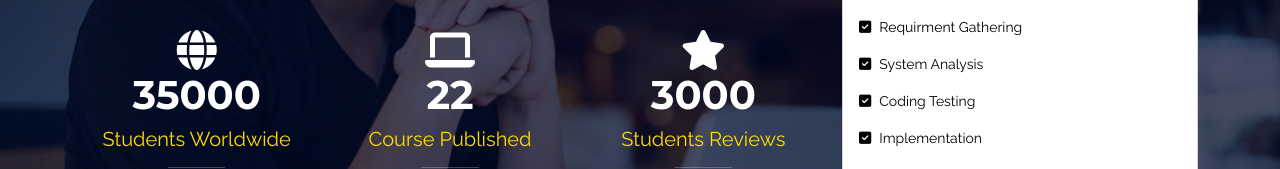
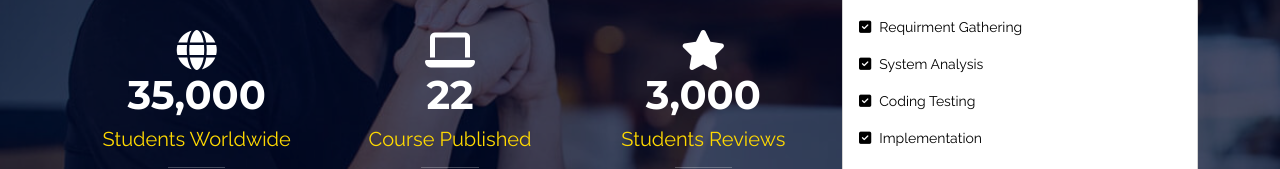
Before and after one commit to zabiremu/EasyLearning-Client-Side, a React (Create React App) app: page / in a window 1280 px wide. Shown: the part 1759-1928 px from the top of the page. Built offline with nearby package versions, Linux system fonts and the light colour scheme; a web font is replaced by a local one.

Commit message:
Summary Section Part-04

```diff
--- a/package.json
+++ b/package.json
@@ -9,6 +9,7 @@
     "bootstrap": "^5.2.3",
     "react": "^18.2.0",
     "react-bootstrap": "^2.7.0",
+    "react-countup": "^6.4.0",
     "react-dom": "^18.2.0",
     "react-scripts": "5.0.1",
     "recharts": "^2.2.0",
--- a/src/components/Summary/Summary.jsx
+++ b/src/components/Summary/Summary.jsx
@@ -1,5 +1,6 @@
 import React, { Component, Fragment } from "react";
 import { Card, Button, Col, Container, Row } from "react-bootstrap";
+import CountUp from 'react-countup';
 export default class Summary extends Component {
   render() {
     return (
@@ -11,7 +12,7 @@ export default class Summary extends Component {
                 <Row className="summary_content">
                   <Col lg={4} md={4} sm={4}>
                     <span className="sum_icon"><i class="fa-solid fa-globe"></i></span>
-                    <h1 className="summary_title">35000</h1>
+                    <h1 className="summary_title"><CountUp end={35000} duration={3}/></h1>
                     <h4 className="summary_details">Students Worldwide</h4>
                     <hr
                       className="text-light w-25 mx-auto"
@@ -20,7 +21,7 @@ export default class Summary extends Component {
                   </Col>
                   <Col lg={4} md={4} sm={4}>
                   <span className="sum_icon"><i class="fa-solid fa-laptop"></i></span>
-                    <h1 className="summary_title">22</h1>
+                    <h1 className="summary_title"><CountUp end={22} duration={3}/></h1>
                     <h4 className="summary_details">Course Published</h4>
                     <hr
                       className="text-light w-25 mx-auto"
@@ -29,7 +30,7 @@ export default class Summary extends Component {
                   </Col>
                   <Col lg={4} md={4} sm={4}>
                   <span className="sum_icon"><i class="fa-solid fa-star"></i></span>
-                    <h1 className="summary_title">3000</h1>
+                    <h1 className="summary_title"><CountUp end={3000} duration={3}/></h1>
                     <h4 className="summary_details">Students Reviews</h4>
                     <hr
                       className="text-light w-25 mx-auto"
```
Also changed, not shown: 1 other file (tests, documents, lock files or other folders).
